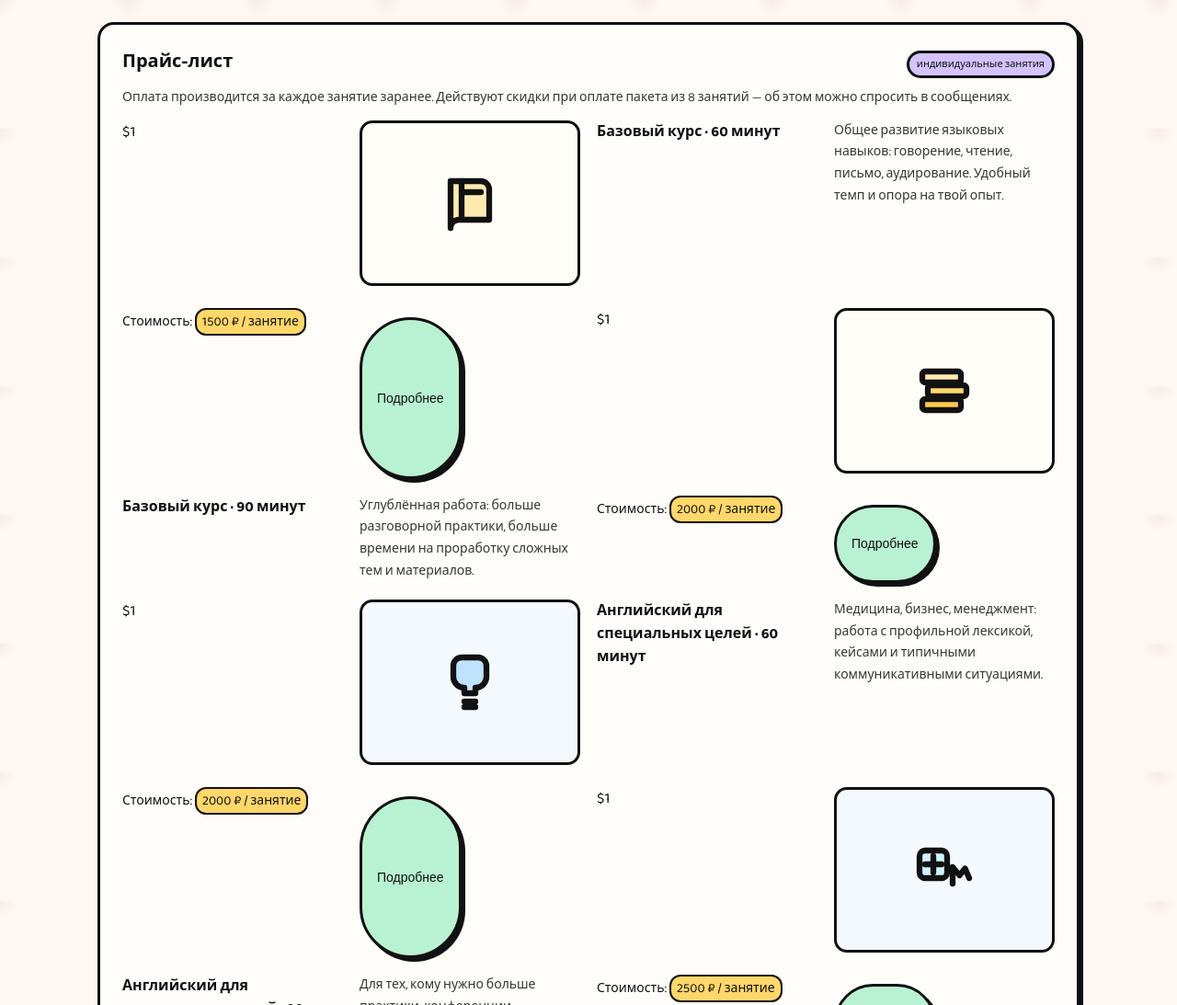
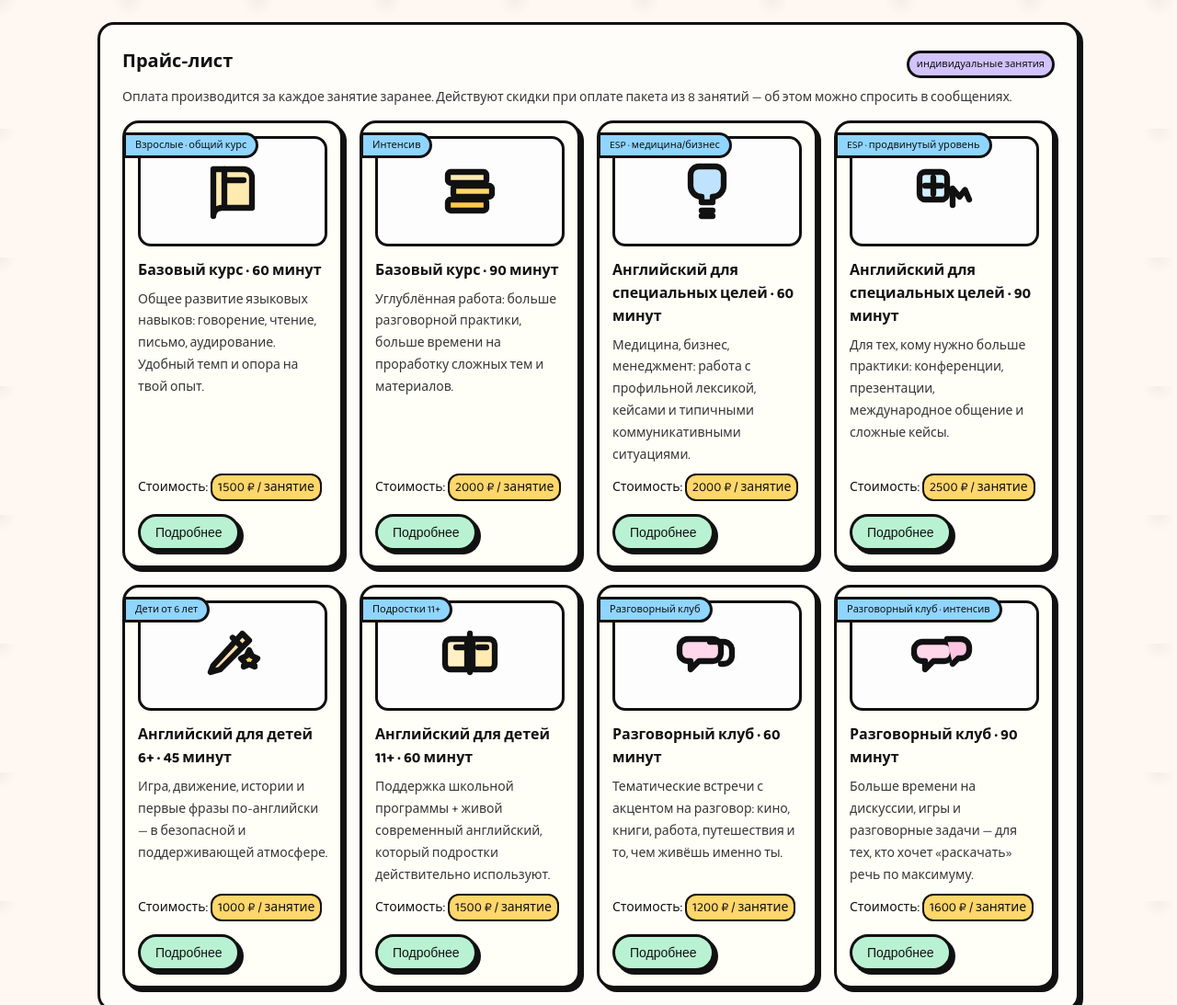
Before and after one commit to mariabiserova9-web/maryteachesenglish, a plain HTML site: page index.html in a window 1280 px wide. Shown: the part 1120-2213 px from the top of the page at 92% size. Drawn offline with Linux system fonts and the light colour scheme.

Commit message:
Update index.html

```diff
--- a/index.html
+++ b/index.html
@@ -387,6 +387,7 @@
       flex-direction: column;
       gap: 8px;
       position: relative;
+      height: 100%;
     }
 
     .product-ribbon {
@@ -404,8 +405,11 @@
       border-radius: 14px;
       border: var(--border-bold);
       overflow: hidden;
-      background: #f4f4f4;
-      aspect-ratio: 4 / 3;
+      background: #fdfdfd;
+      height: 120px;
+      display: flex;
+      align-items: center;
+      justify-content: center;
       margin-bottom: 6px;
     }
 
@@ -798,9 +802,10 @@
 
       <div class="product-grid">
         <!-- Базовый курс 60 -->
-        $1
-          <div class="product-image-frame" style="display:flex;align-items:center;justify-content:center;background:#fffdf7;">
-            <!-- Иконка: книжка для базового курса -->
+        <article class="product-card">
+          <div class="product-ribbon">Взрослые · общий курс</div>
+          <div class="product-image-frame">
+            <!-- Иконка: книжка -->
             <svg width="72" height="72" viewBox="0 0 24 24" fill="none" stroke="#111" stroke-width="2.1" stroke-linecap="round" stroke-linejoin="round">
               <path d="M5 4h11a3 3 0 0 1 3 3v11H8a3 3 0 0 0-3 3V4z" fill="#ffeab0"></path>
               <path d="M9 4v13"></path>
@@ -818,9 +823,10 @@
         </article>
 
         <!-- Базовый курс 90 -->
-        $1
-          <div class="product-image-frame" style="display:flex;align-items:center;justify-content:center;background:#fffdf7;">
-            <!-- Иконка: стопка книг для продвинутого базового курса -->
+        <article class="product-card">
+          <div class="product-ribbon">Интенсив</div>
+          <div class="product-image-frame">
+            <!-- Иконка: стопка книг -->
             <svg width="72" height="72" viewBox="0 0 24 24" fill="none" stroke="#111" stroke-width="2.1" stroke-linecap="round" stroke-linejoin="round">
               <rect x="4" y="5" width="14" height="4" rx="1" ry="1" fill="#ffeab0"></rect>
               <rect x="6" y="10" width="14" height="4" rx="1" ry="1" fill="#ffd76a"></rect>
@@ -838,9 +844,10 @@
         </article>
 
         <!-- ESP 60 -->
-        $1
-          <div class="product-image-frame" style="display:flex;align-items:center;justify-content:center;background:#f3f9ff;">
-            <!-- Иконка: мозг/лампочка для ESP 60 -->
+        <article class="product-card">
+          <div class="product-ribbon">ESP · медицина/бизнес</div>
+          <div class="product-image-frame">
+            <!-- Иконка: мозг-лампочка -->
             <svg width="72" height="72" viewBox="0 0 24 24" fill="none" stroke="#111" stroke-width="2.1" stroke-linecap="round" stroke-linejoin="round">
               <path d="M9 3a3 3 0 0 0-3 3v4a4 4 0 0 0 4 4v2h4v-2a4 4 0 0 0 4-4V6a3 3 0 0 0-3-3H9z" fill="#bfe3ff"></path>
               <path d="M10 19h4"></path>
@@ -858,9 +865,10 @@
         </article>
 
         <!-- ESP 90 -->
-        $1
-          <div class="product-image-frame" style="display:flex;align-items:center;justify-content:center;background:#f3f9ff;">
-            <!-- Иконка: медицинский крест и диаграмма для ESP 90 -->
+        <article class="product-card">
+          <div class="product-ribbon">ESP · продвинутый уровень</div>
+          <div class="product-image-frame">
+            <!-- Иконка: крест + диаграмма -->
             <svg width="72" height="72" viewBox="0 0 24 24" fill="none" stroke="#111" stroke-width="2.1" stroke-linecap="round" stroke-linejoin="round">
               <rect x="3" y="5" width="10" height="10" rx="2" ry="2" fill="#d2f0ff"></rect>
               <path d="M8 7v6"></path>
@@ -879,9 +887,10 @@
         </article>
 
         <!-- Дети 6+ -->
-        $1
-          <div class="product-image-frame" style="display:flex;align-items:center;justify-content:center;background:#fffefb;">
-            <!-- Иконка: карандаш и звезда для детей 6+ -->
+        <article class="product-card">
+          <div class="product-ribbon">Дети от 6 лет</div>
+          <div class="product-image-frame">
+            <!-- Иконка: карандаш + звезда -->
             <svg width="72" height="72" viewBox="0 0 24 24" fill="none" stroke="#111" stroke-width="2.1" stroke-linecap="round" stroke-linejoin="round">
               <path d="M4 18l3.5-1L18 6.5 15.5 4 5 15.5 4 18z" fill="#ffe0aa"></path>
               <path d="M12 5.5L14.5 8"></path>
@@ -899,9 +908,10 @@
         </article>
 
         <!-- Дети 11+ -->
-        $1
-          <div class="product-image-frame" style="display:flex;align-items:center;justify-content:center;background:#fffefb;">
-            <!-- Иконка: открытая тетрадь и звёздочка для подростков 11+ -->
+        <article class="product-card">
+          <div class="product-ribbon">Подростки 11+</div>
+          <div class="product-image-frame">
+            <!-- Иконка: тетрадь -->
             <svg width="72" height="72" viewBox="0 0 24 24" fill="none" stroke="#111" stroke-width="2.1" stroke-linecap="round" stroke-linejoin="round">
               <path d="M5 6h6v11H5a2 2 0 0 1-2-2V8a2 2 0 0 1 2-2z" fill="#fff1c4"></path>
               <path d="M13 6h6a2 2 0 0 1 2 2v7a2 2 0 0 1-2 2h-6V6z" fill="#ffeab0"></path>
@@ -921,9 +931,10 @@
         </article>
 
         <!-- Разговорный клуб 60 -->
-        $1
-          <div class="product-image-frame" style="display:flex;align-items:center;justify-content:center;background:#fff5fb;">
-            <!-- Иконка: два speech bubbles для разговорного клуба 60 -->
+        <article class="product-card">
+          <div class="product-ribbon">Разговорный клуб</div>
+          <div class="product-image-frame">
+            <!-- Иконка: два speech bubbles -->
             <svg width="72" height="72" viewBox="0 0 24 24" fill="none" stroke="#111" stroke-width="2.1" stroke-linecap="round" stroke-linejoin="round">
               <path d="M5 6h9a3 3 0 0 1 3 3v2a3 3 0 0 1-3 3H9l-3 3v-3H5a3 3 0 0 1-3-3V9a3 3 0 0 1 3-3z" fill="#ffd6ea"></path>
               <path d="M13 7h5a3 3 0 0 1 3 3v2a3 3 0 0 1-3 3h-1" ></path>
@@ -940,9 +951,10 @@
         </article>
 
         <!-- Разговорный клуб 90 -->
-        $1
-          <div class="product-image-frame" style="display:flex;align-items:center;justify-content:center;background:#fff5fb;">
-            <!-- Иконка: три speech bubbles для разговорного клуба 90 -->
+        <article class="product-card">
+          <div class="product-ribbon">Разговорный клуб · интенсив</div>
+          <div class="product-image-frame">
+            <!-- Иконка: три speech bubbles -->
             <svg width="72" height="72" viewBox="0 0 24 24" fill="none" stroke="#111" stroke-width="2.1" stroke-linecap="round" stroke-linejoin="round">
               <path d="M4 7h8a3 3 0 0 1 3 3v1a3 3 0 0 1-3 3H8l-3 3v-3H4a3 3 0 0 1-3-3v-1a3 3 0 0 1 3-3z" fill="#ffd6ea"></path>
               <path d="M13 6h5a3 3 0 0 1 3 3v1a3 3 0 0 1-3 3h-1l-2 2" fill="#ffc4e0"></path>
```
